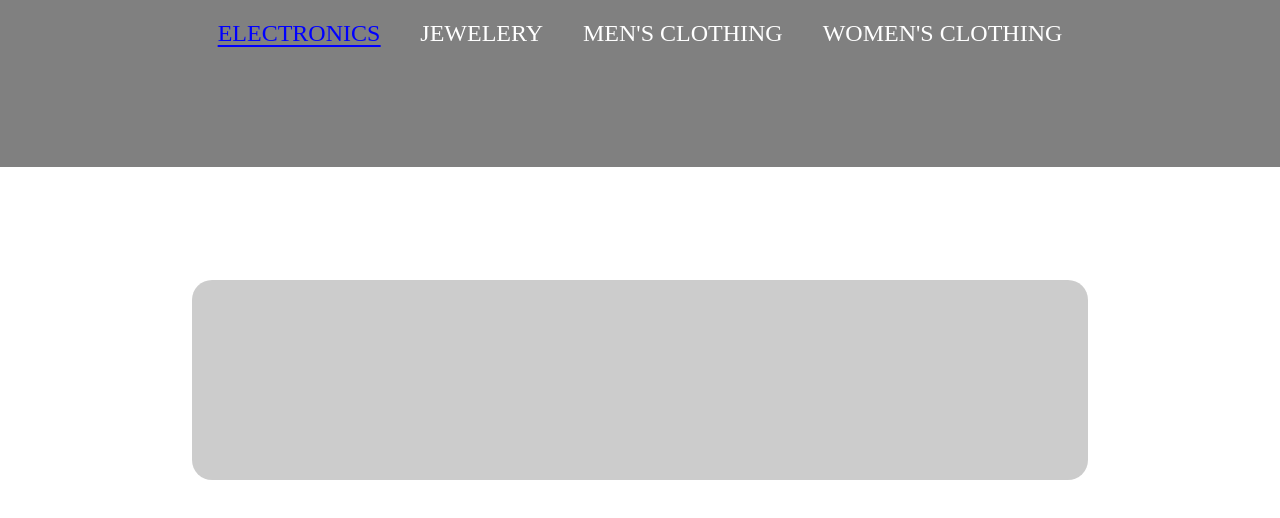
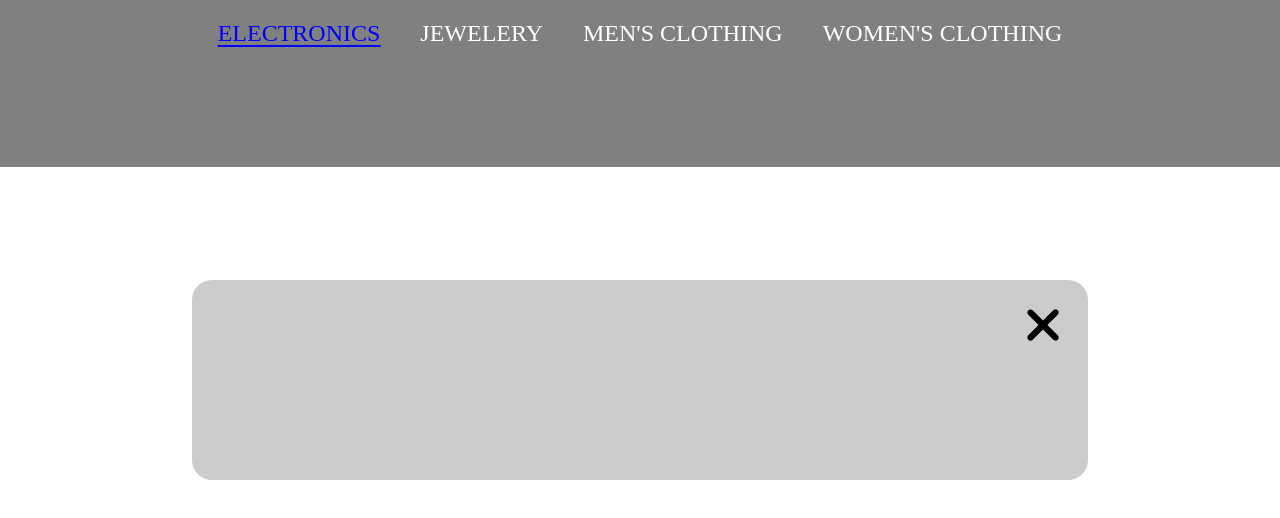
Before and after one commit to sthika/homework, a plain HTML site: page IT-Academy__fetch/index.html in a window 1280 px wide. Both pictures are taken after a click on the item "ELECTRONICS". Drawn offline with Linux system fonts and the light colour scheme; no server answers.

Commit message:
added modal close with icon

```diff
--- a/IT-Academy__fetch/script.js
+++ b/IT-Academy__fetch/script.js
@@ -1,5 +1,5 @@
 let wrapper = document.querySelector(".store__wrapper")
-let card = document.createElement("div")
+
 fetch('https://fakestoreapi.com/products')
     .then(res => res.json())
     .then((data) => {
@@ -74,11 +74,20 @@ categories.forEach((el) => {
         container.appendChild(modal)
         modal.className = 'store__wrapper-list'
 
+        let iconWrap = document.createElement('div')
+        modal.appendChild(iconWrap)
+
+        let icon = document.createElement('img')
+        icon.src = './image/xmark-solid.svg'
+        iconWrap.appendChild(icon)
+        iconWrap.className = "wrap__icon"
+
+        icon.className = "modal__icon"
         el.classList.add("active");
         modal.style.display = "flex"
         let a = el.innerHTML
         fetch(`https://fakestoreapi.com/products/category/${a}`)
-            .then(res=>res.json())
+            .then(res => res.json())
             .then((data) => {
 
                 return data.forEach(el => {
@@ -111,5 +120,8 @@ categories.forEach((el) => {
                 })
 
             })
+        icon.addEventListener("click", (e) => {
+            modal.remove()
         })
     })
+})
--- a/IT-Academy__fetch/style.css
+++ b/IT-Academy__fetch/style.css
@@ -196,3 +196,16 @@ li {
     height: 100%;
     object-fit: contain;
 }
+
+.wrap__icon {
+    position: absolute;
+    height: 50px;
+    width: 50px;
+    top: 20px;
+    right: 20px;
+    z-index: 1000;
+}
+.modal__icon {
+    width: 100%;
+    height: 100%;
+}
```
Also changed, not shown: IT-Academy__fetch/image/xmark-solid.svg (added), 1 other file. Lines whose indentation alone changed are shown as unchanged.
